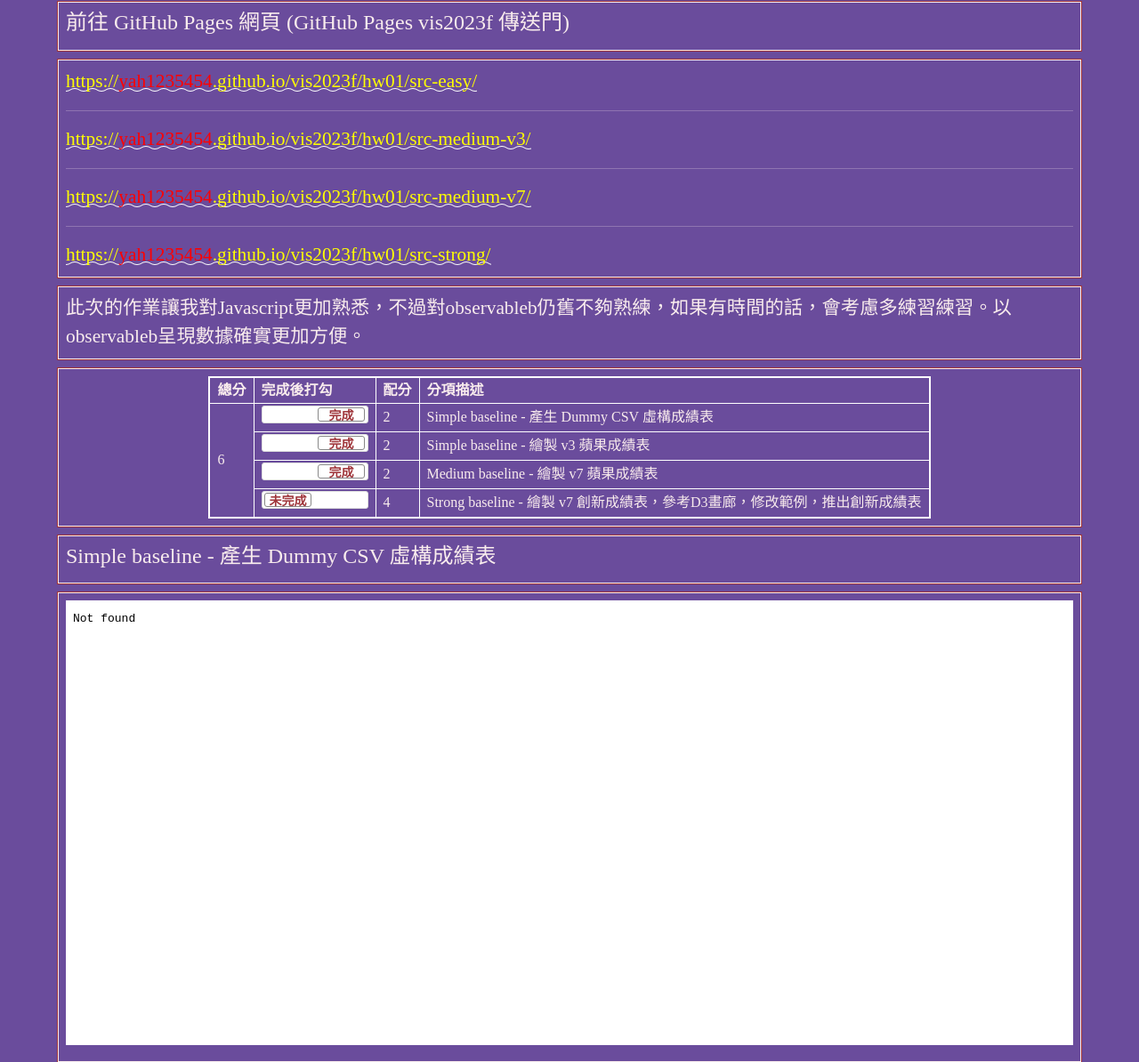
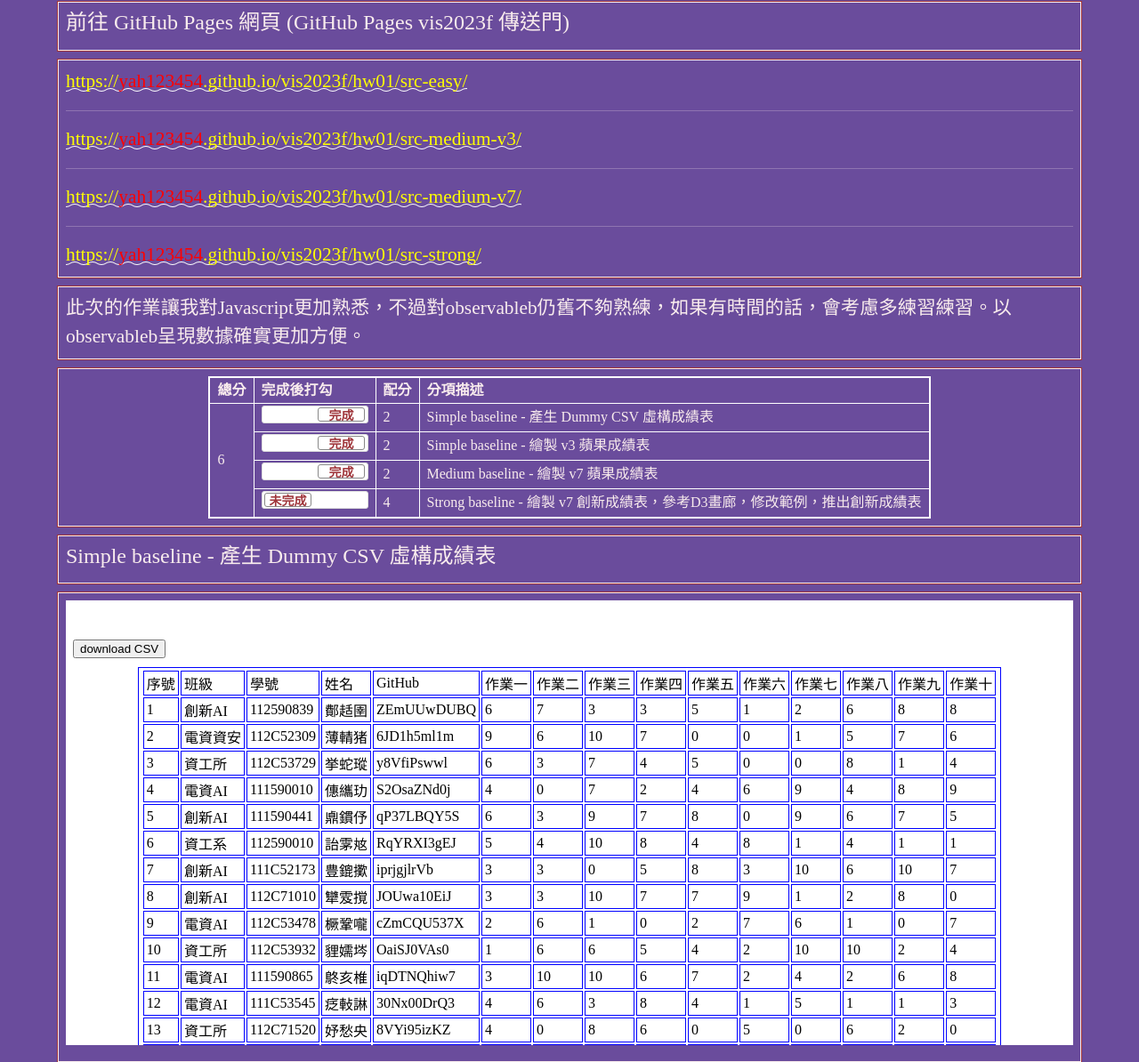
Before and after one commit to yah123454/vis2023f, a plain HTML site: page hw01/index.html in a window 1280 px wide. Shown: the part 477-1671 px from the top of the page at 89% size. Drawn offline with nearby package versions, Linux system fonts and the light colour scheme; a web font is replaced by a local one.

Commit message:
Update index.html

```diff
--- a/hw01/index.html
+++ b/hw01/index.html
@@ -205,13 +205,13 @@
   <!-- ------------------------------------------------>
   <div class="row hw12">
     <div class="col-md-12 twenty">
-      <a href="https://yah1235454.github.io/vis2023f/hw01/src-easy/Simple_baseline.html">https://<span style="color:red;">yah1235454</span>.github.io/vis2023f/hw01/src-easy/</a>
+      <a href="https://yah123454.github.io/vis2023f/hw01/src-easy/index.html">https://<span style="color:red;">yah123454</span>.github.io/vis2023f/hw01/src-easy/</a>
       <hr>
-      <a href="https://yah1235454.github.io/vis2023f/hw01/src-medium-v3/Medium_baseline_v3.html">https://<span style="color:red;">yah1235454</span>.github.io/vis2023f/hw01/src-medium-v3/</a>
+      <a href="https://yah123454.github.io/vis2023f/hw01/src-medium-v3/index.html">https://<span style="color:red;">yah123454</span>.github.io/vis2023f/hw01/src-medium-v3/</a>
       <hr>
-      <a href="https://yah1235454.github.io/vis2023f/hw01/src-medium-v7/Medium_baseline_v7.html">https://<span style="color:red;">yah1235454</span>.github.io/vis2023f/hw01/src-medium-v7/</a>
+      <a href="https://yah123454.github.io/vis2023f/hw01/src-medium-v7/index.html">https://<span style="color:red;">yah123454</span>.github.io/vis2023f/hw01/src-medium-v7/</a>
       <hr>
-      <a href="https://yah1235454.github.io/vis2023f/hw01/src-strong/">https://<span style="color:red;">yah1235454</span>.github.io/vis2023f/hw01/src-strong/</a>
+      <a href="https://yah123454.github.io/vis2023f/hw01/src-strong/">https://<span style="color:red;">yah123454</span>.github.io/vis2023f/hw01/src-strong/</a>
     </div>
   </div>
   <!-- ------------------------------------------------>
@@ -267,7 +267,7 @@
   <!-- ------------------------------------------------>
   <div class="row hw12">
     <div class="col-md-12 twenty">
-      <iframe width="100%" height="500" frameborder="0" style="background-color: #FFFFFF" src="./src-easy/Simple_baseline.html"></iframe>
+      <iframe width="100%" height="500" frameborder="0" style="background-color: #FFFFFF" src="./src-easy/index.html"></iframe>
     </div>
   </div>
 
@@ -281,7 +281,7 @@
   <!-- ------------------------------------------------>
   <div class="row hw12">
     <div class="col-md-12 twenty">
-      <iframe width="100%" height="500" frameborder="0" style="background-color: #FFFFFF" src="./src-medium-v3/Medium_baseline_v3.html"></iframe>
+      <iframe width="100%" height="500" frameborder="0" style="background-color: #FFFFFF" src="./src-medium-v3/index.html"></iframe>
     </div>
   </div>
 
@@ -296,7 +296,7 @@
   <!-- ------------------------------------------------>
   <div class="row hw12">
     <div class="col-md-12 twenty">
-      <iframe width="100%" height="500" frameborder="0" style="background-color: #FFFFFF" src="./src-medium-v7/Medium_baseline_v7.html"></iframe>
+      <iframe width="100%" height="500" frameborder="0" style="background-color: #FFFFFF" src="./src-medium-v7/index.html"></iframe>
     </div>
   </div>
 
```
